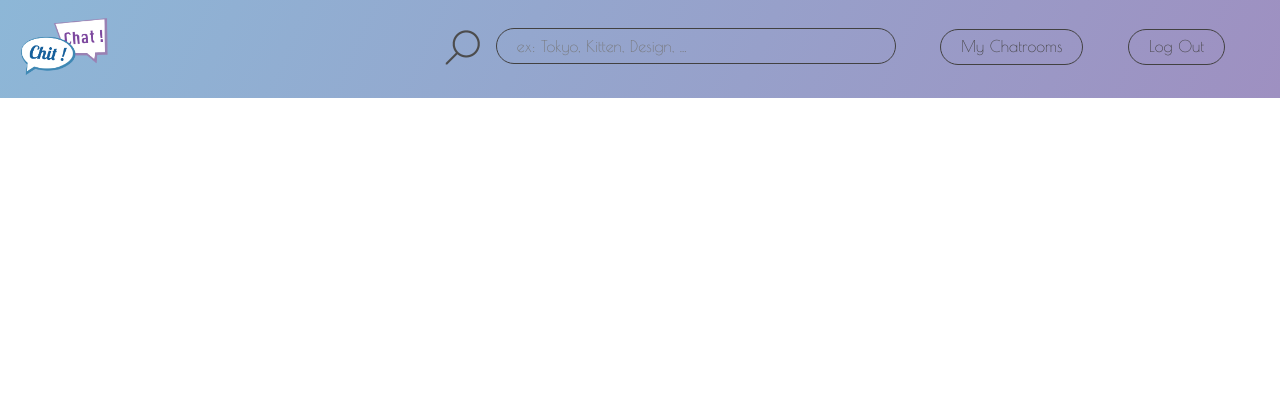
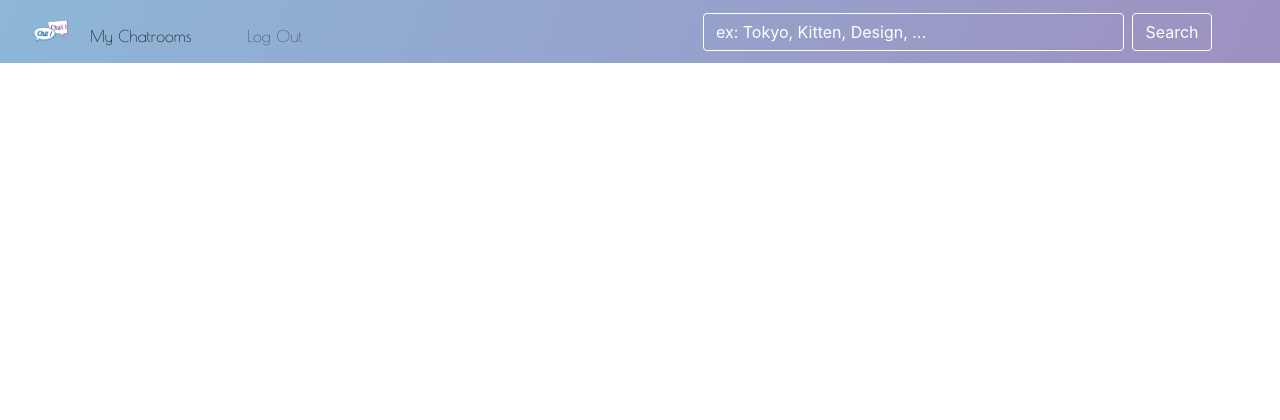
Before and after one commit to M1nj/chatroom, a PHP site: page /chatroom.php?id=1 in a window 1280 px wide. Shown: the top 420 px of the page. Run offline with PHP 8.4, Linux system fonts and the light colour scheme; the visitor is signed in with stand-in values (Sample User, id 1); data that the repository does not hold is empty; some libraries are stand-ins or nearby versions.

Commit message:
Chatroom displayed by interest + new navbar

```diff
--- a/CSS/style.css
+++ b/CSS/style.css
@@ -33,13 +33,132 @@ margin: 1%;
 width: 10%;
 }
 
-body{
+.navbar.navbar-expand-lg.navbar-light.bg-light{
 background: linear-gradient(114deg, #8db7d7, #9e90c1);
 height: 100%;
 }
 body#body{
     background: white;
 }
+
+body{
+    background: rgb(138, 138, 138);
+}
+
+header {
+    background: linear-gradient(114deg, #8db7d7, #9e90c1);
+    }
+
+    .header-logo{
+    height: auto;
+    width: 10%;
+    float: left;
+    margin-left: 0%;
+    }
+
+    .navbar {
+    display: block;
+    padding-right: 15px;
+     }
+
+    .navbar ul {
+    text-align: right;
+    margin-top: 10px;
+    }
+
+    .navbar ul li {
+        display: inline-block;
+        position: relative;
+    }
+
+    .navbar ul li a {
+    display: block;
+    padding: 5px 20px;
+    background-color: none;
+    color: rgb(66, 65, 65);
+    text-transform: capitalize;
+    transition: .2s ease all;
+    cursor: pointer;
+    border-radius: 50px;
+    border-color: black;
+    /*border: 1px solid;*/
+    border-right: 10%;
+    margin-right: 40px;
+    font-family: 'poiret_oneregular';
+    }
+
+    .navbar ul li a:hover {
+    background-color: white;
+    text-decoration-line: none;
+    }
+
+    .navbar img {
+    height: auto;
+    width: 50px;
+    border-radius: 50px;
+    }
+
+    li.profil{
+    width:5%;
+    margin-right: 40px;
+    }
+
+    .search {
+    display: inline-block;
+    }
+
+    .form-inline.my-2.my-lg-0{
+        width:45%;
+        margin-left: 10%;
+    }
+
+    .form-inline .form-control{
+        width: 75%;
+        border: 1px solid white;
+        height: 38px;
+    }
+
+    .btn.btn-outline-success.my-2.my-sm-0{
+        border-color: white;
+        color: white;
+    }
+
+    ul.menu2{
+    padding-left: 0px;
+    margin-bottom: 0px;
+    margin-top: 0px;
+    }
+
+    .search input {
+    margin: 10px;
+    padding: 10px;
+    padding-bottom: 5px;
+    width: 400px;
+    height: 36px;
+    background-color: transparent;
+    color:rgb(66, 65, 65);
+    border: 1px solid;
+    outline: none;
+    text-decoration: none;
+    border-radius: 50px;
+    margin-right: 40px;
+    transition: .2s ease all;
+    font-family: 'poiret_oneregular';
+    padding: 10px 20px 10px;
+    }
+
+    .search input:focus {
+    border: 2px solid rgba(136, 76, 233, 0.407);
+    }
+
+    .search img {
+    height: 36px;
+    width: auto;
+    border: none;
+    display: inline-block;
+    margin-left:0px;
+    }
+/* fin du header*/
 
 
 /* home avec sign in et sign up */
@@ -279,99 +398,9 @@ vertical-align: middle;
 
 /* header */
 
-header {
-background: linear-gradient(114deg, #8db7d7, #9e90c1);
-}
+/* Header */
 
-.header-logo{
-height: auto;
-width: 10%;
-float: left;
-margin-left: 0%;
-}
-
-.navbar {
-display: block;
-padding-right: 15px;
- }
-
-.navbar ul {
-text-align: right;
-margin-top: 10px;
-
-}
-
-.navbar ul li {
-    display: inline-block;
-    position: relative;
-}
-
-.navbar ul li a {
-display: block;
-padding: 5px 20px;
-background-color: none;
-color: rgb(66, 65, 65);
-text-transform: capitalize;
-transition: .2s ease all;
-cursor: pointer;
-border-radius: 50px;
-border-color: black;
-border: 1px solid;
-border-right: 10%;
-margin-right: 40px;
-font-family: 'poiret_oneregular';
-
-}
-
-.navbar ul li a:hover {
-background-color: white;
-text-decoration-line: none;
-}
-
-.navbar img {
-height: auto;
-width: 50px;
-border: none;
-}
-li.profil{
-width:5%;
-margin-right: 40px;
-}
-
-.search {
-display: inline-block;
-}
-
-.search input {
-margin: 10px;
-padding: 10px;
-padding-bottom: 5px;
-width: 400px;
-height: 36px;
-background-color: transparent;
-color:rgb(66, 65, 65);
-border: 1px solid;
-outline: none;
-text-decoration: none;
-border-radius: 50px;
-margin-right: 40px;
-transition: .2s ease all;
-font-family: 'poiret_oneregular';
-padding: 10px 20px 10px;
-}
-
-.search input:focus {
-border: 2px solid rgba(136, 76, 233, 0.407);
-
-}
-
-.search img {
-height: 36px;
-width: auto;
-border: none;
-display: inline-block;
-margin-left:0px;
-}
+/* Fin header */
 
 
 /* chatroom */
@@ -389,6 +418,13 @@ font-family: 'poiret_oneregular';
 input#send:hover {
     background-color: white;
     text-decoration-line: none;
+}
+
+p.chatroom_title{
+    font-family: 'poiret_oneregular';
+    font-size: 160%;
+    background: linear-gradient(114deg, #8db7d7, #9e90c1);
+    color:white;
 }
 
 input#message{
@@ -455,8 +491,14 @@ text-align: center;
 width: 30px;
 height: auto;
 }
-.container-profile-2, .container-profile-1{
+
+div.container-profile-1{
 width: 50%;
+margin-left: auto;
+margin-right: auto;
+}
+input#new_upload_picture{
+    width: 22%;
 }
 
 /* fin page profile */
--- a/Layout/header.php
+++ b/Layout/header.php
@@ -16,8 +16,6 @@
         <!--Popper.js + Bootstrap CDN mandatory-->
         <script src="https://cdnjs.cloudflare.com/ajax/libs/popper.js/1.12.3/umd/popper.min.js" integrity="sha384-vFJXuSJphROIrBnz7yo7oB41mKfc8JzQZiCq4NCceLEaO4IHwicKwpJf9c9IpFgh" crossorigin="anonymous"></script>
         <script src="https://maxcdn.bootstrapcdn.com/bootstrap/4.0.0-beta.2/js/bootstrap.min.js" integrity="sha384-alpBpkh1PFOepccYVYDB4do5UnbKysX5WZXm3XxPqe5iKTfUKjNkCk9SaVuEZflJ" crossorigin="anonymous"></script>
-    </head>
-
         <?PHP
         include("db.php");//Link to the DB
         session_start(); //Open a session once a user is connected
@@ -32,24 +30,31 @@
         $stmt -> execute([":nickname" => $nickname]); //The value is stored
         $user_infos = $stmt -> fetchAll();}
         ?>
+    </head>
 
     <header class="header">
-        <a href="mychatroom.php">
-            <img class="header-logo" src="IMG/logo.png" alt="ChitChat logo">
+        <nav class="navbar navbar-expand-lg navbar-light bg-light">
+            <button class="navbar-toggler" type="button" data-toggle="collapse" data-target="#navbarSupportedContent" aria-controls="navbarSupportedContent" aria-expanded="false" aria-label="Toggle navigation">
+                <span class="navbar-toggler-icon"></span>
+            </button>
+
+            <div class="collapse navbar-collapse" id="navbarSupportedContent">
+                <a class="navbar-brand" href="mychatroom.php">
+                    <img src="IMG/logo.png" width="30" height="30" alt="">
                 </a>
-        <nav class="navbar">
-            <ul>
-                <div class="search">
-                    <form action="search.php">
-                        <li>
-                            <img src="IMG/search-02.png" alt="">
-                            <input type="search" placeholder="ex: Tokyo, Kitten, Design, ..." name="the_search">
+                <ul class="navbar-nav mr-auto">
+                    <li class="nav-item active">
+                        <a class="nav-link" href="mychatroom.php">My Chatrooms <span class="sr-only">(current)</span></a>
                     </li>
+                    <li class="nav-item">
+                        <a class="nav-link" href="logout.php">Log Out</a>
+                    </li>
+                </ul>
+                <form class="form-inline my-2 my-lg-0" action="search.php">
+                    <input type="search"  class="form-control mr-sm-2" placeholder="ex: Tokyo, Kitten, Design, ..." name="the_search">
+                    <button class="btn btn-outline-success my-2 my-sm-0" type="submit">Search</button>
                 </form>
-                </div>
-                <li><a href="mychatroom.php">My Chatrooms</a></li>
-                <li><a href="logout.php">Log Out</a></li>
-
+                <ul class="menu2">
                     <?PHP
                         foreach ($user_infos as $user_info){
                             if(!empty($user_info["profile_picture"])){
@@ -61,6 +66,7 @@
                         }
                     ?>
                 </ul>
+            </div>
         </nav>
     </header>
 </html>
```
Also changed, not shown: mychatroom.php (+23 -0 lines), profile.php (+25 -7 lines). Lines whose indentation alone changed are shown as unchanged.
